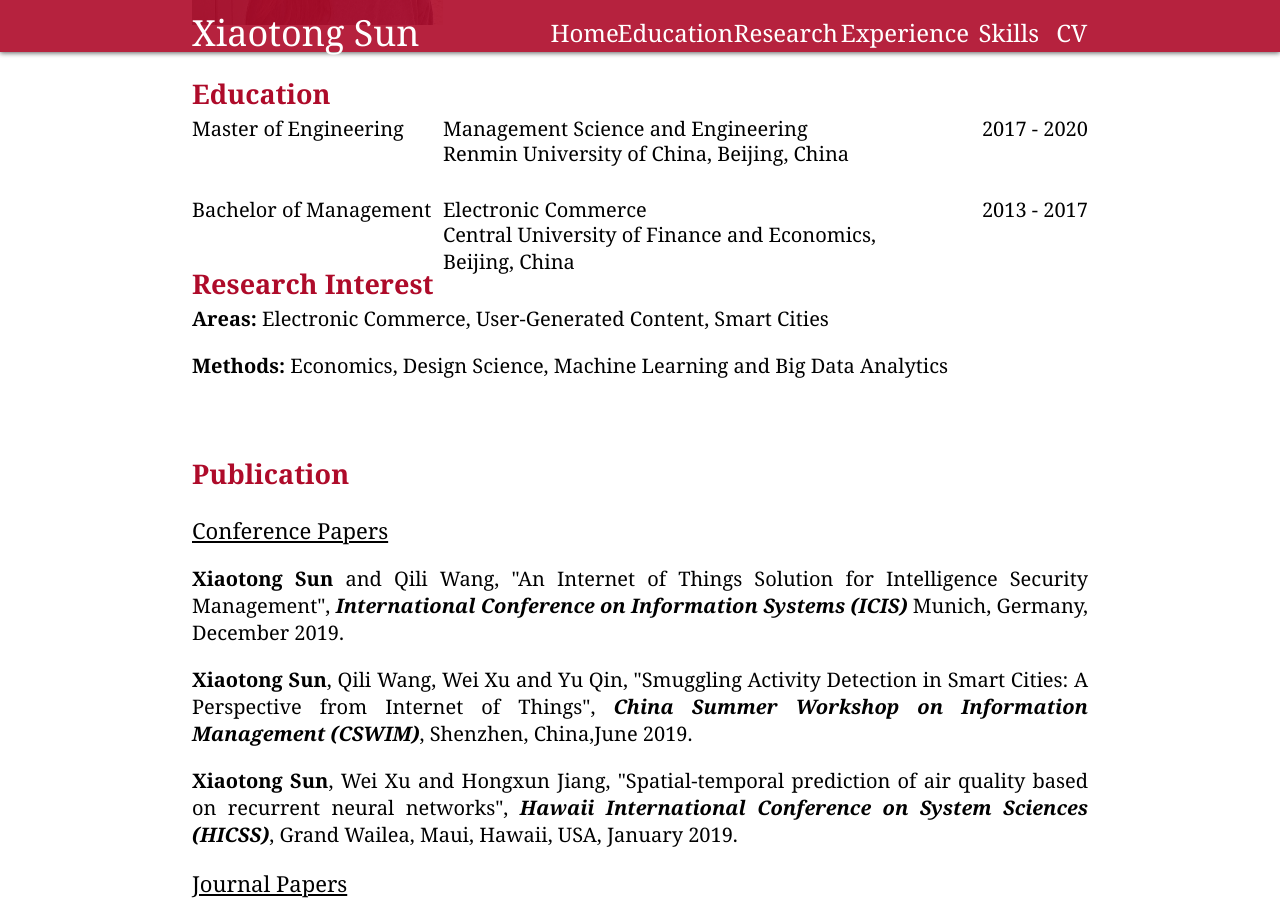
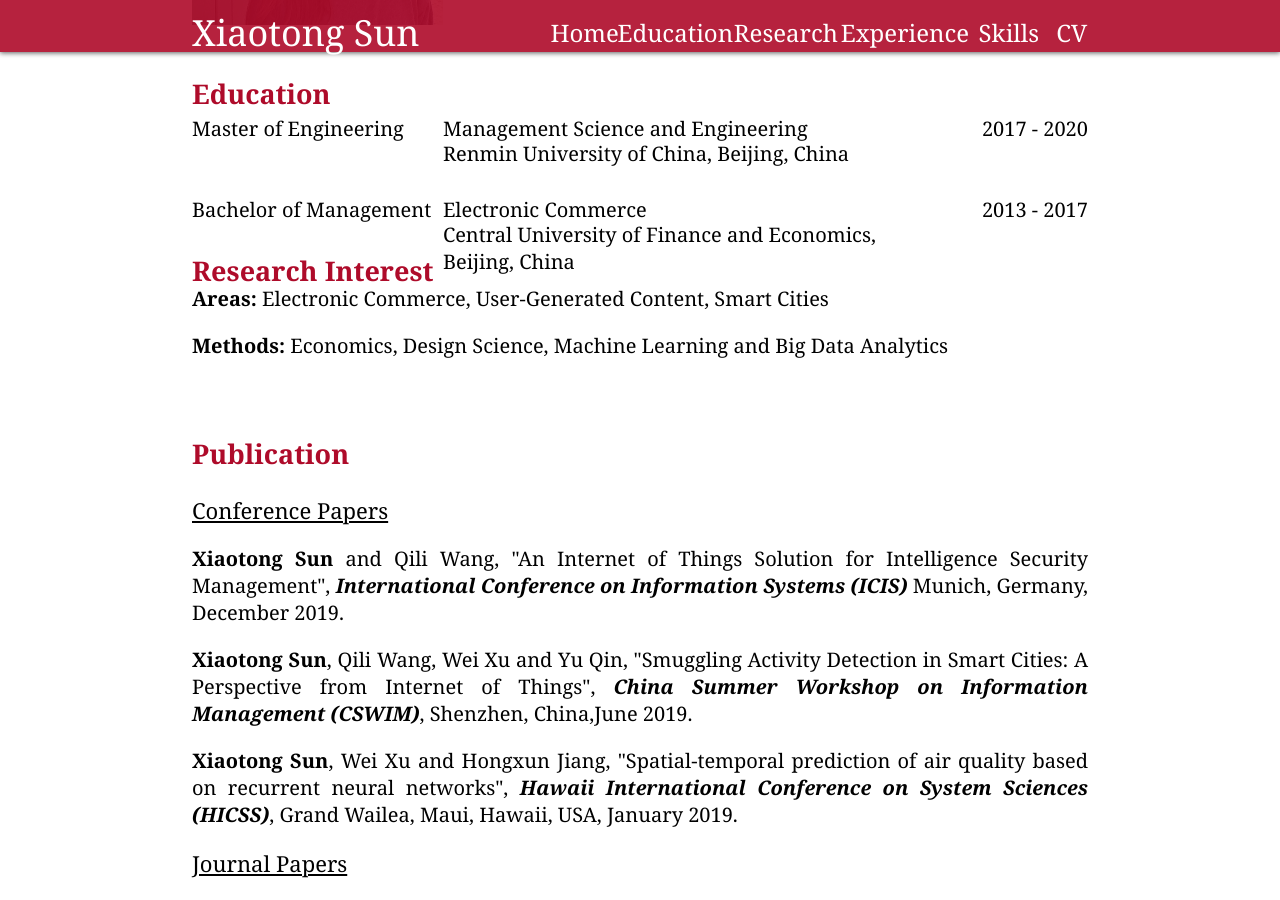
Before and after one commit to carolxiaotongsun/carolxiaotongsun.github.io, a Jekyll site: the page index.html, which Jekyll copies as it is, in a window 1280 px wide and 900 px high, scrolled down 425 px. Built offline with Jekyll 4.4.1, drawn with Linux system fonts in a browser that asks for light colours.

Commit message:
Update index.html

```diff
--- a/index.html
+++ b/index.html
@@ -110,8 +110,8 @@
 			</div>
         </div>
     </div>
-    <div id = "RESEARCH_INTERE_PART" class = "intereSection">
-        <div style="height:40px;width:100%";margin-top:30px;>
+    <div id = "RESEARCH_INTERE_PART" class = "intereSection" style = "margin-top:30px">
+        <div style="height:40px;width:100%">
             <h style="font-size:27px;color: #ae0b2a"><Strong>Research Interest</Strong></h>
         </div>
         <div style="height:80px;width:100%;text-align:left;padding:0">
```
